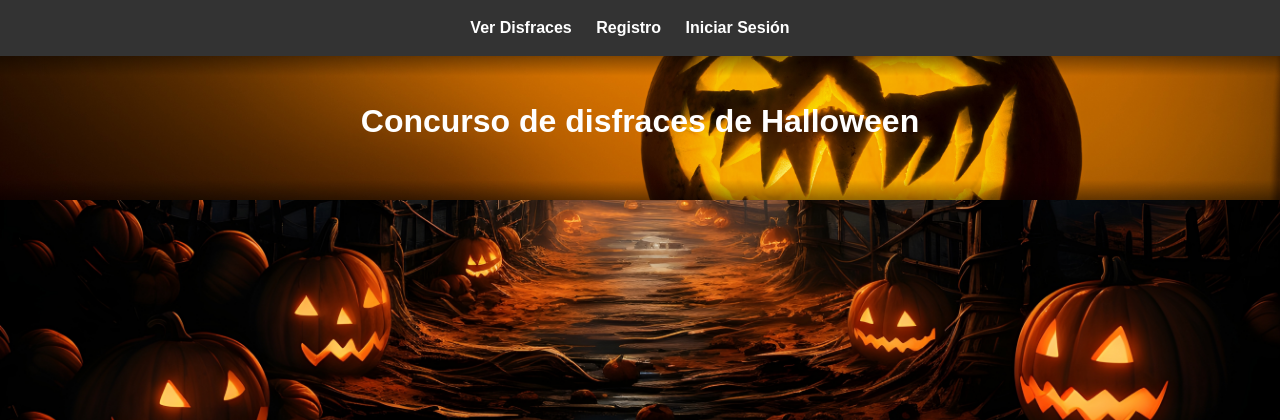
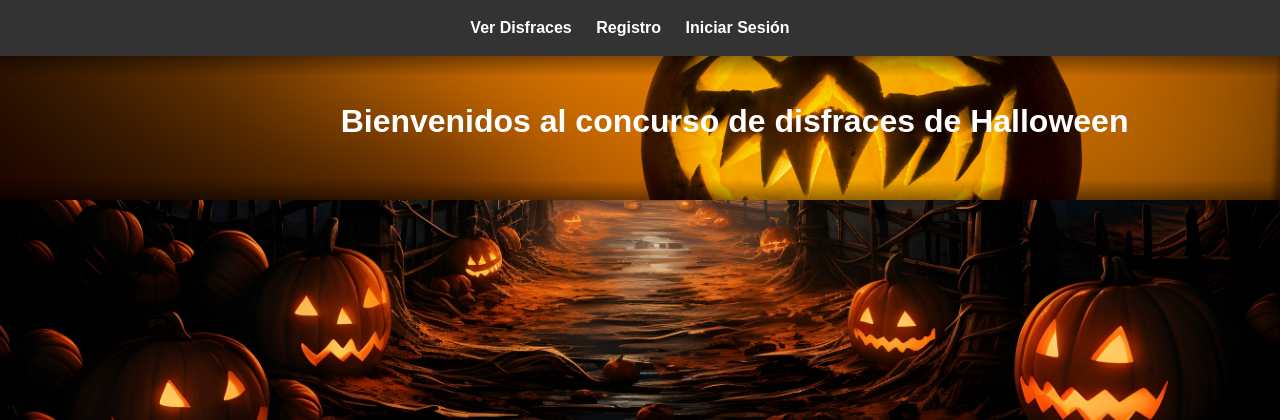
Before and after one commit to NielsenFranco/Anker-Nielsen-trabajo-halloween, a PHP site: page / in a window 1280 px wide. Shown: the top 420 px of the page. Run offline with PHP 8.4, Linux system fonts and the light colour scheme; data that the repository does not hold is empty.

Commit message:
se agregaron cambios

```diff
--- a/css/estilos.css
+++ b/css/estilos.css
@@ -17,7 +17,19 @@
     background-color: #333;
     width: 100%;
 }
+.marquee {
+    display: inline-block;
+    animation: scroll 15s linear infinite;
+}
 
+@keyframes scroll {
+    0% {
+        transform: translateX(100%); /* Inicia desde fuera de la pantalla a la derecha */
+    }
+    100% {
+        transform: translateX(-100%); /* Termina fuera de la pantalla a la izquierda */
+    }
+}
 .seccion-superior {
     display: flex; /* Cambia a flex para alinear los elementos */
     justify-content: space-between; /* Espacio entre los elementos, centrando el ul y moviendo el dropdown a la derecha */
--- a/index.php
+++ b/index.php
@@ -39,7 +39,7 @@
     </nav>
 
     <header>
-        <h1>Concurso de disfraces de Halloween</h1>
+        <h1 class="marquee">Bienvenidos al concurso de disfraces de Halloween</h1>
     </header>
 
     <main>
```
